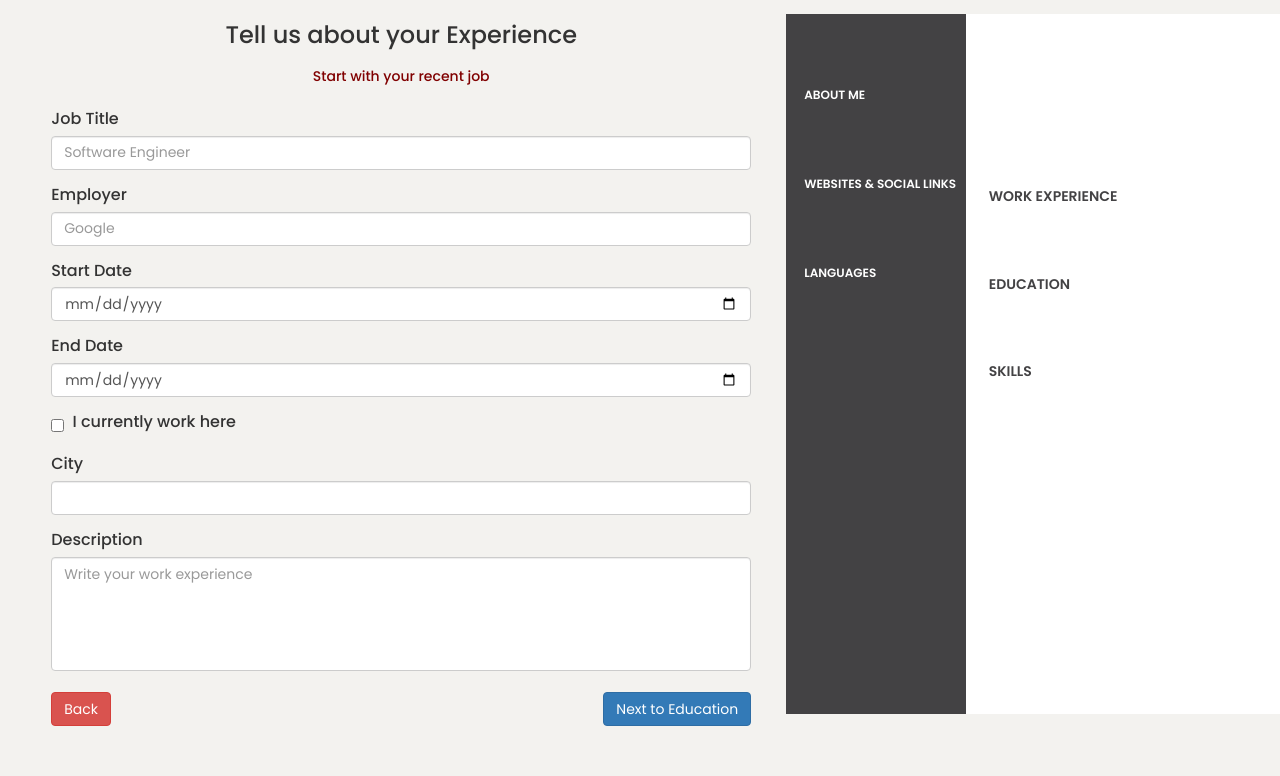
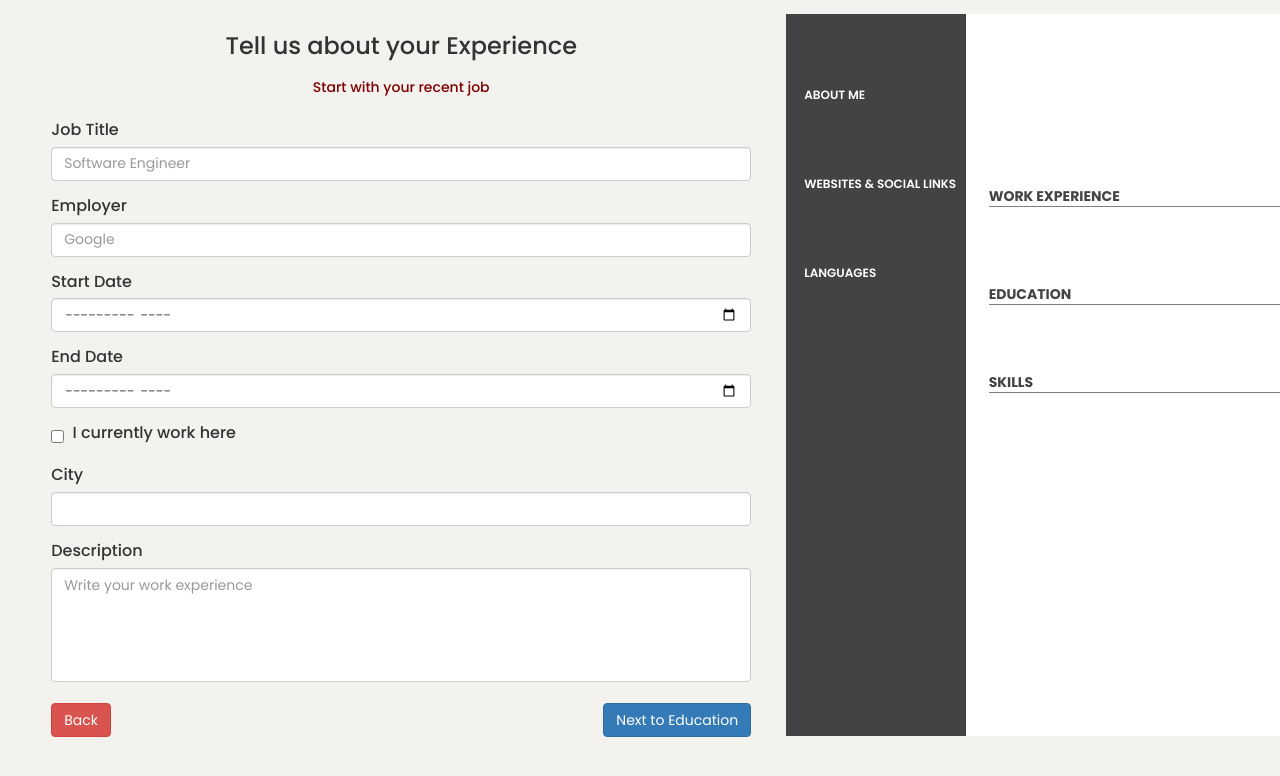
Before and after one commit to samirquluzade/ResumeBuilder, a React (Create React App) app: page / in a window 1280 px wide. Both pictures are taken after a click on the element "Next to Experience". Shown: the top 776 px of the page. Built offline with nearby package versions, Linux system fonts and the light colour scheme.

Commit message:
Created:(Work Experience section v.1)

```diff
--- a/src/components/CV.js
+++ b/src/components/CV.js
@@ -12,7 +12,13 @@ const CV = () => {
        address:'',
        phone:'',
        phone2:'',
-       email:''
+       email:'',
+       job:'',
+       employer:'',
+       startDate:'',
+       endDate:'',
+       city:'',
+       desc:''
     });
     const [contact,setContact] = useState(true);
     const [experience,setExperience] = useState(false);
@@ -89,6 +95,39 @@ const CV = () => {
                         <Right>
                             WORK EXPERIENCE
                         </Right>
+                        <Experiences>
+                            <ExperienceLeft>
+                                <Job>
+                                {data.job!=='' &&
+                                    data.job
+                                }
+                                </Job>
+                                <Employer>
+                                {data.employer!=='' &&
+                                    data.employer
+                                }
+                                </Employer>
+                                <Date>
+                                    {data.startDate!=='' &&
+                                        data.startDate + ` / `
+                                    }{  data.endDate!=='' &&
+                                        data.endDate
+                                    }
+                                </Date>
+                                <Description>
+                                    {data.desc!=='' &&
+                                        data.desc
+                                    }
+                                </Description>
+                            </ExperienceLeft>
+                            <ExperienceRight>
+                                <City>
+                                    {data.city!=='' &&
+                                        data.city
+                                    }
+                                </City>
+                            </ExperienceRight>
+                        </Experiences>
                         <Right>
                             EDUCATION
                         </Right>
@@ -122,7 +161,7 @@ const ResumeExample = styled.div`
     margin: 2% 5%;
     display: flex;
     flex-direction: row;
-    height: 700px;
+    height: 722px;
 `;
 
 const ResumeLeft = styled.div`
@@ -139,8 +178,15 @@ const About = styled.div`
 
 const Right = styled.div`
     color:#434244;
-    margin: 15% 10% 10% 5%;
-    font-weight: 600;
+    margin: 15% 10% 2% 5%;
+    font-weight: 700;
+    &:after{
+      content: "";
+      display: block;
+      width: 400px;
+      height: 1px;
+      background-color: gray;
+    }
 `;
 
 const ResumeRight = styled.div`
@@ -181,4 +227,36 @@ const Info = styled.div`
   margin-top: 3%;
 `;
 
+const Experiences = styled.div`
+  display: flex;
+  justify-content: space-between;
+  margin: 0 10% 4% 5%;
+  font-weight: 500;
+`;
+
+const Job = styled.div`
+
+`;
+
+const Employer = styled.div`
+  font-weight: 600;
+  font-size: 16px;
+`;
+
+const Date = styled.div`
+
+`;
+
+const ExperienceLeft = styled.div``;
+
+const ExperienceRight = styled.div``;
+
+const City = styled.div`
+
+`;
+
+const Description = styled.div`
+    font-size: 10px;
+    color:#847C7C;
+`;
 export default CV;
--- a/src/components/Experience.js
+++ b/src/components/Experience.js
@@ -13,9 +13,9 @@ const Experience = ({handleChange,backTo}) => {
                 <Label htmlFor="employer">Employer</Label>
                 <Input type="text" name="employer" className="form-control" placeholder="Google" onChange={handleChange}/>
                 <Label htmlFor="startDate">Start Date</Label>
-                <Input type="date" name="startDate" className="form-control" onChange={handleChange}/>
+                <Input type="month" name="startDate" className="form-control" onChange={handleChange}/>
                 <Label htmlFor="endDate">End Date</Label>
-                <Input type="date" name="endDate" className="form-control" onChange={handleChange}/>
+                <Input type="month" name="endDate" className="form-control" onChange={handleChange}/>
                 <Label style={{cursor:'pointer'}}>
                     <Input type="checkbox" style={{marginTop:'4%',float:'left'}}/> &nbsp; I currently work here
                 </Label>
@@ -23,7 +23,7 @@ const Experience = ({handleChange,backTo}) => {
                 <Label htmlFor="city">City</Label>
                 <Input type="text" name="city" className="form-control" onChange={handleChange}/>
                 <Label htmlFor="desc">Description</Label>
-                <TextArea name="desc" className="form-control" rows="5" cols="50" maxLength="250" placeholder="Write your work experience"/>
+                <TextArea name="desc" className="form-control" rows="5" cols="50" maxLength="250" placeholder="Write your work experience" onChange={handleChange}/>
                 <Next>
                     <Link to="#contact" className="btn btn-danger" onClick={backTo}>Back</Link>
                     <Link to="#experience" className="btn btn-primary">Next to Education</Link>
```
